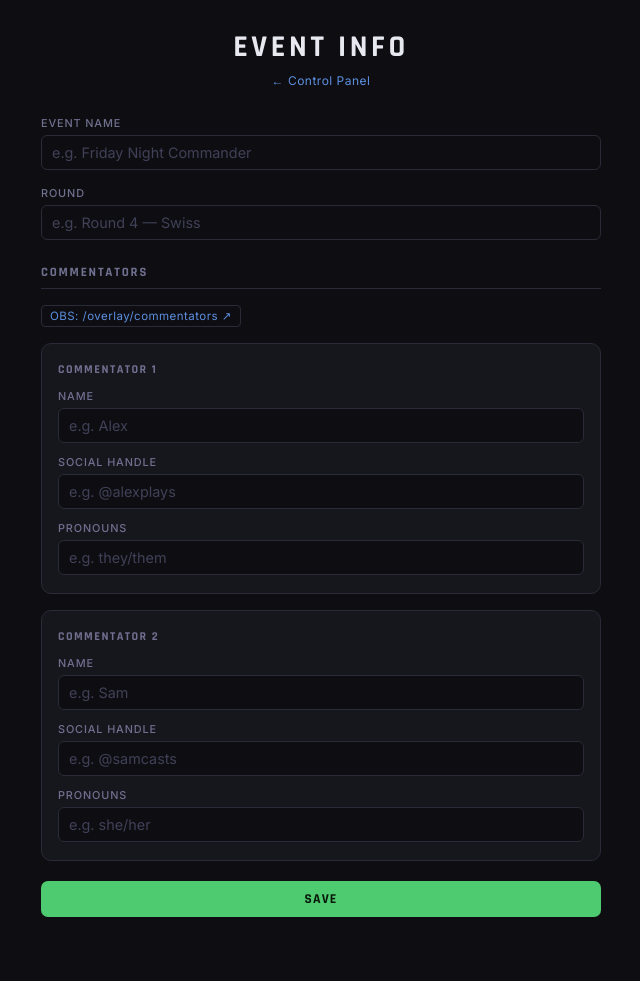
After one commit to kalvin66rocks/coverage-communicator, a Flask app: page /event in a window 1280 px wide. The commit adds this page. Shown: the whole page, without its empty margins (319-959 px from the left). Run offline with Flask 3, Linux system fonts and the light colour scheme.

Commit message:
update entry pages to break out info more logically

```diff
--- a/app.py
+++ b/app.py
@@ -95,6 +95,10 @@ def interview_overlay():
 @app.route("/interview")
 def interview_page():
     return render_template("interview.html")
+
+@app.route("/event")
+def event_page():
+    return render_template("event.html")
 
 
 # ── API ────────────────────────────────────────────────────────────────────
--- /dev/null
+++ b/templates/event.html
@@ -0,0 +1,304 @@
+<!DOCTYPE html>
+<html lang="en">
+<head>
+  <meta charset="UTF-8"/>
+  <meta name="viewport" content="width=device-width, initial-scale=1.0"/>
+  <title>Event Info — Control Panel</title>
+  <style>
+    @import url('https://fonts.googleapis.com/css2?family=Rajdhani:wght@500;700&family=Inter:wght@400;500&display=swap');
+
+    *, *::before, *::after { box-sizing: border-box; margin: 0; padding: 0; }
+
+    :root {
+      --bg:      #0e0e12;
+      --surface: #16161d;
+      --border:  #2a2a38;
+      --text:    #e8e8f0;
+      --muted:   #707090;
+      --green:   #4ecb71;
+    }
+
+    body {
+      background: var(--bg);
+      color: var(--text);
+      font-family: 'Inter', sans-serif;
+      min-height: 100vh;
+      display: flex;
+      flex-direction: column;
+      align-items: center;
+      padding: 28px 16px 64px;
+    }
+
+    header {
+      text-align: center;
+      margin-bottom: 28px;
+    }
+
+    header h1 {
+      font-family: 'Rajdhani', sans-serif;
+      font-size: 1.9rem;
+      font-weight: 700;
+      letter-spacing: 0.12em;
+      text-transform: uppercase;
+    }
+
+    header p {
+      margin-top: 6px;
+      font-size: 0.75rem;
+      color: var(--muted);
+      letter-spacing: 0.05em;
+    }
+
+    header p a {
+      color: #5c8fe0;
+      text-decoration: none;
+      letter-spacing: 0.04em;
+    }
+
+    .container {
+      width: 100%;
+      max-width: 560px;
+      display: flex;
+      flex-direction: column;
+      gap: 16px;
+    }
+
+    .section-heading {
+      font-family: 'Rajdhani', sans-serif;
+      font-size: 0.8rem;
+      font-weight: 700;
+      letter-spacing: 0.14em;
+      text-transform: uppercase;
+      color: var(--muted);
+      border-bottom: 1px solid var(--border);
+      padding-bottom: 8px;
+      margin-top: 8px;
+    }
+
+    .field {
+      display: flex;
+      flex-direction: column;
+      gap: 5px;
+    }
+
+    .field label {
+      font-size: 0.68rem;
+      font-weight: 500;
+      letter-spacing: 0.08em;
+      text-transform: uppercase;
+      color: var(--muted);
+    }
+
+    .field input {
+      background: var(--bg);
+      border: 1px solid var(--border);
+      border-radius: 6px;
+      color: var(--text);
+      font-family: 'Inter', sans-serif;
+      font-size: 0.9rem;
+      padding: 8px 10px;
+      transition: border-color 0.15s;
+      width: 100%;
+      outline: none;
+    }
+
+    .field input:focus { border-color: #505070; }
+    .field input::placeholder { color: #404058; }
+
+    .commentator-card {
+      background: var(--surface);
+      border: 1px solid var(--border);
+      border-radius: 10px;
+      padding: 18px 16px;
+      display: flex;
+      flex-direction: column;
+      gap: 12px;
+    }
+
+    .commentator-title {
+      font-family: 'Rajdhani', sans-serif;
+      font-size: 0.75rem;
+      font-weight: 700;
+      letter-spacing: 0.12em;
+      text-transform: uppercase;
+      color: var(--muted);
+    }
+
+    .round-row {
+      display: flex;
+      gap: 12px;
+      align-items: flex-end;
+    }
+
+    .save-btn {
+      background: var(--green);
+      border: none;
+      border-radius: 7px;
+      color: #0a1a0a;
+      cursor: pointer;
+      font-family: 'Rajdhani', sans-serif;
+      font-size: 0.85rem;
+      font-weight: 700;
+      letter-spacing: 0.08em;
+      padding: 9px 0;
+      text-transform: uppercase;
+      transition: filter 0.12s, transform 0.1s;
+      width: 100%;
+      margin-top: 4px;
+    }
+
+    .save-btn:hover  { filter: brightness(1.1); }
+    .save-btn:active { transform: scale(0.97); }
+
+    .obs-link {
+      font-size: 0.72rem;
+      color: #5c8fe0;
+      background: var(--bg);
+      border: 1px solid var(--border);
+      border-radius: 4px;
+      padding: 3px 8px;
+      text-decoration: none;
+      letter-spacing: 0.04em;
+      align-self: flex-start;
+    }
+
+    .obs-link:hover { border-color: #5c8fe0; }
+
+    .toast {
+      position: fixed;
+      bottom: 24px;
+      left: 50%;
+      transform: translateX(-50%) translateY(60px);
+      background: var(--surface);
+      border: 1px solid var(--border);
+      border-radius: 8px;
+      color: var(--green);
+      font-family: 'Rajdhani', sans-serif;
+      font-size: 0.88rem;
+      letter-spacing: 0.06em;
+      padding: 10px 20px;
+      pointer-events: none;
+      transition: transform 0.22s ease, opacity 0.22s;
+      opacity: 0;
+      z-index: 100;
+    }
+
+    .toast.show { transform: translateX(-50%) translateY(0); opacity: 1; }
+  </style>
+</head>
+<body>
+
+<header>
+  <h1>Event Info</h1>
+  <p><a href="/">← Control Panel</a></p>
+</header>
+
+<div class="container">
+
+  <div class="field">
+    <label>Event Name</label>
+    <input type="text" id="event-input" maxlength="80" placeholder="e.g. Friday Night Commander" />
+  </div>
+
+  <div class="round-row">
+    <div class="field" style="flex:1">
+      <label>Round</label>
+      <input type="text" id="round-input" maxlength="60" placeholder="e.g. Round 4 — Swiss" />
+    </div>
+  </div>
+
+  <div class="section-heading">Commentators</div>
+
+  <a class="obs-link" href="http://localhost:5008/overlay/commentators" target="_blank">OBS: /overlay/commentators ↗</a>
+
+  <div class="commentator-card">
+    <div class="commentator-title">Commentator 1</div>
+    <div class="field">
+      <label>Name</label>
+      <input type="text" id="commentator1-input" maxlength="40" placeholder="e.g. Alex" />
+    </div>
+    <div class="field">
+      <label>Social Handle</label>
+      <input type="text" id="commentator1_social-input" maxlength="40" placeholder="e.g. @alexplays" />
+    </div>
+    <div class="field">
+      <label>Pronouns</label>
+      <input type="text" id="commentator1_pronouns-input" maxlength="30" placeholder="e.g. they/them" />
+    </div>
+  </div>
+
+  <div class="commentator-card">
+    <div class="commentator-title">Commentator 2</div>
+    <div class="field">
+      <label>Name</label>
+      <input type="text" id="commentator2-input" maxlength="40" placeholder="e.g. Sam" />
+    </div>
+    <div class="field">
+      <label>Social Handle</label>
+      <input type="text" id="commentator2_social-input" maxlength="40" placeholder="e.g. @samcasts" />
+    </div>
+    <div class="field">
+      <label>Pronouns</label>
+      <input type="text" id="commentator2_pronouns-input" maxlength="30" placeholder="e.g. she/her" />
+    </div>
+  </div>
+
+  <button class="save-btn" onclick="save()">Save</button>
+
+</div>
+
+<div class="toast" id="toast"></div>
+
+<script>
+  function showToast(msg) {
+    const t = document.getElementById('toast');
+    t.textContent = msg;
+    t.classList.add('show');
+    clearTimeout(t._timer);
+    t._timer = setTimeout(() => t.classList.remove('show'), 2000);
+  }
+
+  async function save() {
+    const payload = {
+      event:                  document.getElementById('event-input').value.trim(),
+      round:                  document.getElementById('round-input').value.trim(),
+      commentator1:           document.getElementById('commentator1-input').value.trim(),
+      commentator1_social:    document.getElementById('commentator1_social-input').value.trim(),
+      commentator1_pronouns:  document.getElementById('commentator1_pronouns-input').value.trim(),
+      commentator2:           document.getElementById('commentator2-input').value.trim(),
+      commentator2_social:    document.getElementById('commentator2_social-input').value.trim(),
+      commentator2_pronouns:  document.getElementById('commentator2_pronouns-input').value.trim(),
+    };
+    await fetch('/api/event_info', {
+      method: 'POST',
+      headers: { 'Content-Type': 'application/json' },
+      body: JSON.stringify(payload),
+    });
+    showToast('Saved');
+  }
+
+  const allIds = [
+    'event-input', 'round-input',
+    'commentator1-input', 'commentator1_social-input', 'commentator1_pronouns-input',
+    'commentator2-input', 'commentator2_social-input', 'commentator2_pronouns-input',
+  ];
+
+  allIds.forEach(id => {
+    document.getElementById(id).addEventListener('keydown', e => {
+      if (e.key === 'Enter') save();
+    });
+  });
+
+  fetch('/api/state').then(r => r.json()).then(data => {
+    document.getElementById('event-input').value                   = data.event                  || '';
+    document.getElementById('round-input').value                   = data.round                  || '';
+    document.getElementById('commentator1-input').value            = data.commentator1            || '';
+    document.getElementById('commentator1_social-input').value     = data.commentator1_social     || '';
+    document.getElementById('commentator1_pronouns-input').value   = data.commentator1_pronouns   || '';
+    document.getElementById('commentator2-input').value            = data.commentator2            || '';
+    document.getElementById('commentator2_social-input').value     = data.commentator2_social     || '';
+    document.getElementById('commentator2_pronouns-input').value   = data.commentator2_pronouns   || '';
+  });
+</script>
+</body>
+</html>
```
Also changed, not shown: templates/admin.html (+36 -1 lines), templates/players.html (+1 -79 lines), README.md.
